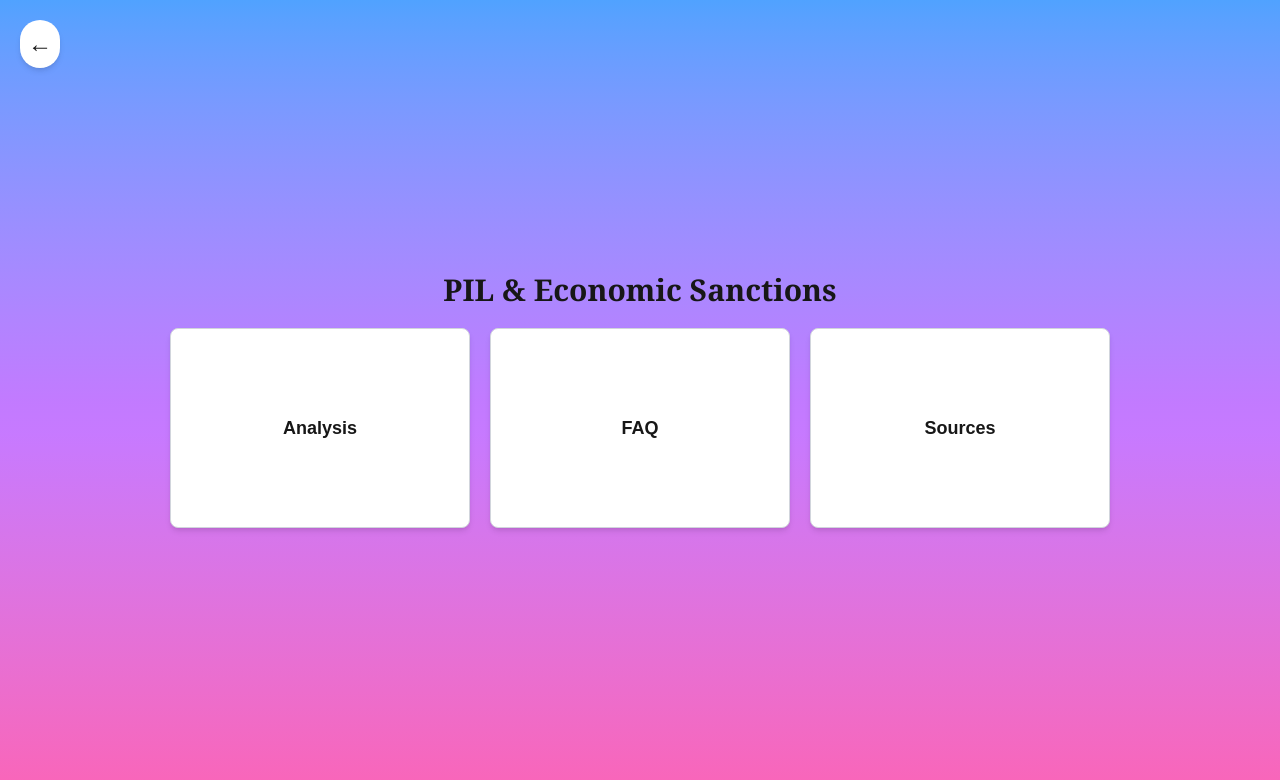
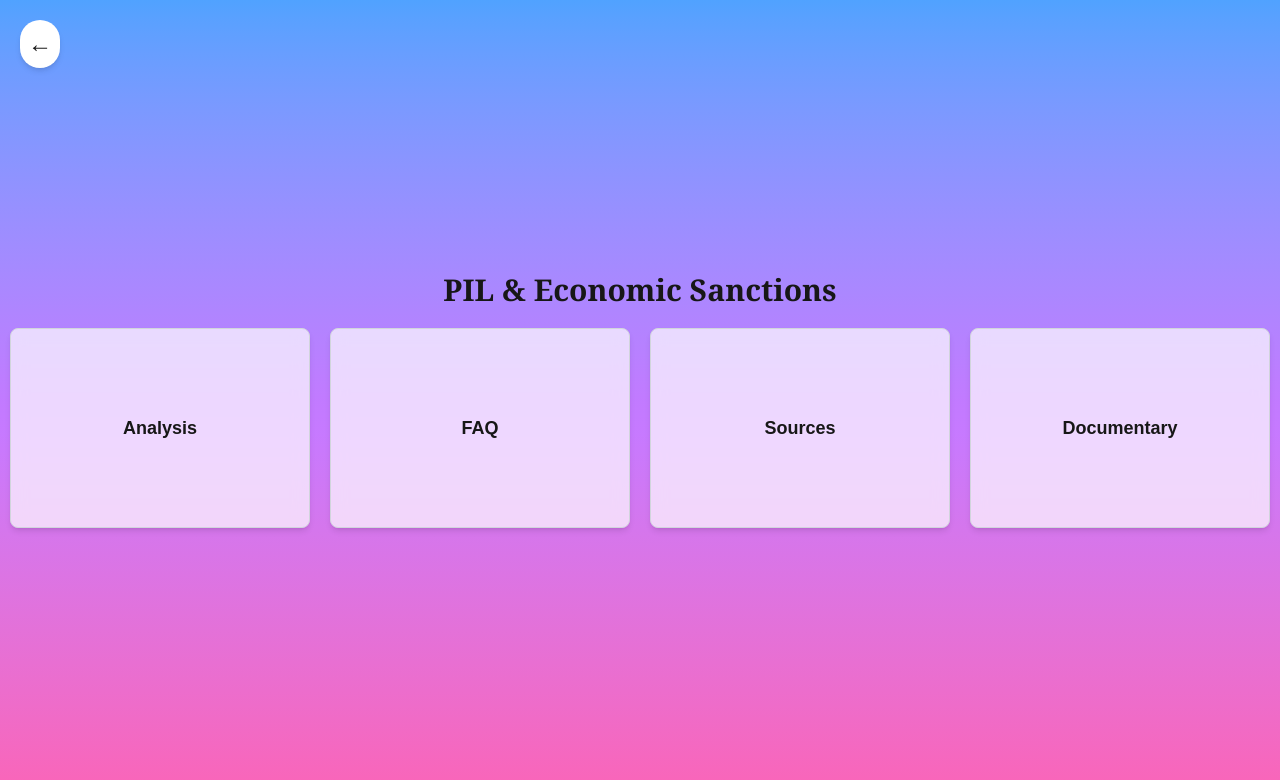
Before and after one commit to Abhinav412/GNLU-1, a Next.js app in the folder my-app/: page /sanctions in a window 1280 px wide. Shown: the top 780 px of the page. Built offline with nearby package versions, Linux system fonts and the light colour scheme.

Commit message:
textbox colors

```diff
--- a/my-app/src/app/climate_change/page.js
+++ b/my-app/src/app/climate_change/page.js
@@ -22,19 +22,19 @@ export default function PilAI() {
       </h1>
       <div className="flex gap-5">
         <div
-          className="w-[300px] h-[200px] bg-white border border-gray-300 rounded-lg shadow-md flex items-center justify-center text-center cursor-pointer hover:bg-gray-200 transition"
+          className="w-[300px] h-[200px] bg-white/70 backdrop-blur-sm border border-gray-300 rounded-lg shadow-md flex items-center justify-center text-center cursor-pointer hover:bg-white/90 transition"
           onClick={() => handleCardClick("/climate_change/Analysis")}
         >
           <h2 className="text-lg font-bold">Analysis</h2>
         </div>
         <div
-          className="w-[300px] h-[200px] bg-white border border-gray-300 rounded-lg shadow-md flex items-center justify-center text-center cursor-pointer hover:bg-gray-200 transition"
+          className="w-[300px] h-[200px] bg-white/70 backdrop-blur-sm border border-gray-300 rounded-lg shadow-md flex items-center justify-center text-center cursor-pointer hover:bg-white/90 transition"
           onClick={() => handleCardClick("/climate_change/FAQ")}
         >
           <h2 className="text-lg font-bold">FAQ</h2>
         </div>
         <div
-          className="w-[300px] h-[200px] bg-white border border-gray-300 rounded-lg shadow-md flex items-center justify-center text-center cursor-pointer hover:bg-gray-200 transition"
+          className="w-[300px] h-[200px] bg-white/70 backdrop-blur-sm border border-gray-300 rounded-lg shadow-md flex items-center justify-center text-center cursor-pointer hover:bg-white/90 transition"
           onClick={() => handleCardClick("/climate_change/Sources")}
         >
           <h2 className="text-lg font-bold">Sources</h2>
--- a/my-app/src/app/daily_life/page.js
+++ b/my-app/src/app/daily_life/page.js
@@ -22,13 +22,13 @@ export default function DailyLife() {
       </h1>
       <div className="flex gap-5">
         <div
-          className="w-[300px] h-[200px] bg-white border border-gray-300 rounded-lg shadow-md flex items-center justify-center text-center cursor-pointer hover:bg-gray-200 transition"
+          className="w-[300px] h-[200px] bg-white/70 backdrop-blur-sm border border-gray-300 rounded-lg shadow-md flex items-center justify-center text-center cursor-pointer hover:bg-white/90 transition"
           onClick={() => handleCardClick("/daily_life/Analysis")}
         >
           <h2 className="text-lg font-bold">Analysis</h2>
         </div>
         <div
-          className="w-[300px] h-[200px] bg-white border border-gray-300 rounded-lg shadow-md flex items-center justify-center text-center cursor-pointer hover:bg-gray-200 transition"
+          className="w-[300px] h-[200px] bg-white/70 backdrop-blur-sm border border-gray-300 rounded-lg shadow-md flex items-center justify-center text-center cursor-pointer hover:bg-white/90 transition"
           onClick={() => handleCardClick("/daily_life/Sources")}
         >
           <h2 className="text-lg font-bold">Sources</h2>
--- a/my-app/src/app/pil_ai/page.js
+++ b/my-app/src/app/pil_ai/page.js
@@ -22,19 +22,19 @@ export default function PilAI() {
       </h1>
       <div className="flex gap-5">
         <div
-          className="w-[300px] h-[200px] bg-white border border-gray-300 rounded-lg shadow-md flex items-center justify-center text-center cursor-pointer hover:bg-gray-200 transition"
+          className="w-[300px] h-[200px] bg-white/70 backdrop-blur-sm border border-gray-300 rounded-lg shadow-md flex items-center justify-center text-center cursor-pointer hover:bg-white/90 transition"
           onClick={() => handleCardClick("/pil_ai/Analysis")}
         >
           <h2 className="text-lg font-bold">Analysis</h2>
         </div>
         <div
-          className="w-[300px] h-[200px] bg-white border border-gray-300 rounded-lg shadow-md flex items-center justify-center text-center cursor-pointer hover:bg-gray-200 transition"
+          className="w-[300px] h-[200px] bg-white/70 backdrop-blur-sm border border-gray-300 rounded-lg shadow-md flex items-center justify-center text-center cursor-pointer hover:bg-white/90 transition"
           onClick={() => handleCardClick("/pil_ai/FAQ")}
         >
           <h2 className="text-lg font-bold">FAQ</h2>
         </div>
         <div
-          className="w-[300px] h-[200px] bg-white border border-gray-300 rounded-lg shadow-md flex items-center justify-center text-center cursor-pointer hover:bg-gray-200 transition"
+          className="w-[300px] h-[200px] bg-white/70 backdrop-blur-sm border border-gray-300 rounded-lg shadow-md flex items-center justify-center text-center cursor-pointer hover:bg-white/90 transition"
           onClick={() => handleCardClick("/pil_ai/Sources")}
         >
           <h2 className="text-lg font-bold">Sources</h2>
--- a/my-app/src/app/sanctions/page.js
+++ b/my-app/src/app/sanctions/page.js
@@ -22,22 +22,28 @@ export default function PilAI() {
       </h1>
       <div className="flex gap-5">
         <div
-          className="w-[300px] h-[200px] bg-white border border-gray-300 rounded-lg shadow-md flex items-center justify-center text-center cursor-pointer hover:bg-gray-200 transition"
+          className="w-[300px] h-[200px] bg-white/70 backdrop-blur-sm border border-gray-300 rounded-lg shadow-md flex items-center justify-center text-center cursor-pointer hover:bg-white/90 transition"
           onClick={() => handleCardClick("/sanctions/Analysis")}
         >
           <h2 className="text-lg font-bold">Analysis</h2>
         </div>
         <div
-          className="w-[300px] h-[200px] bg-white border border-gray-300 rounded-lg shadow-md flex items-center justify-center text-center cursor-pointer hover:bg-gray-200 transition"
+          className="w-[300px] h-[200px] bg-white/70 backdrop-blur-sm border border-gray-300 rounded-lg shadow-md flex items-center justify-center text-center cursor-pointer hover:bg-white/90 transition"
           onClick={() => handleCardClick("/sanctions/FAQ")}
         >
           <h2 className="text-lg font-bold">FAQ</h2>
         </div>
         <div
-          className="w-[300px] h-[200px] bg-white border border-gray-300 rounded-lg shadow-md flex items-center justify-center text-center cursor-pointer hover:bg-gray-200 transition"
+          className="w-[300px] h-[200px] bg-white/70 backdrop-blur-sm border border-gray-300 rounded-lg shadow-md flex items-center justify-center text-center cursor-pointer hover:bg-white/90 transition"
           onClick={() => handleCardClick("/sanctions/Sources")}
         >
           <h2 className="text-lg font-bold">Sources</h2>
+        </div>
+        <div
+          className="w-[300px] h-[200px] bg-white/70 backdrop-blur-sm border border-gray-300 rounded-lg shadow-md flex items-center justify-center text-center cursor-pointer hover:bg-white/90 transition"
+          onClick={() => handleCardClick("/sanctions/Documentary")}
+        >
+          <h2 className="text-lg font-bold">Documentary</h2>
         </div>
       </div>
     </div>
```
Also changed, not shown: my-app/src/app/sanctions/Documentary/page.js (added).
